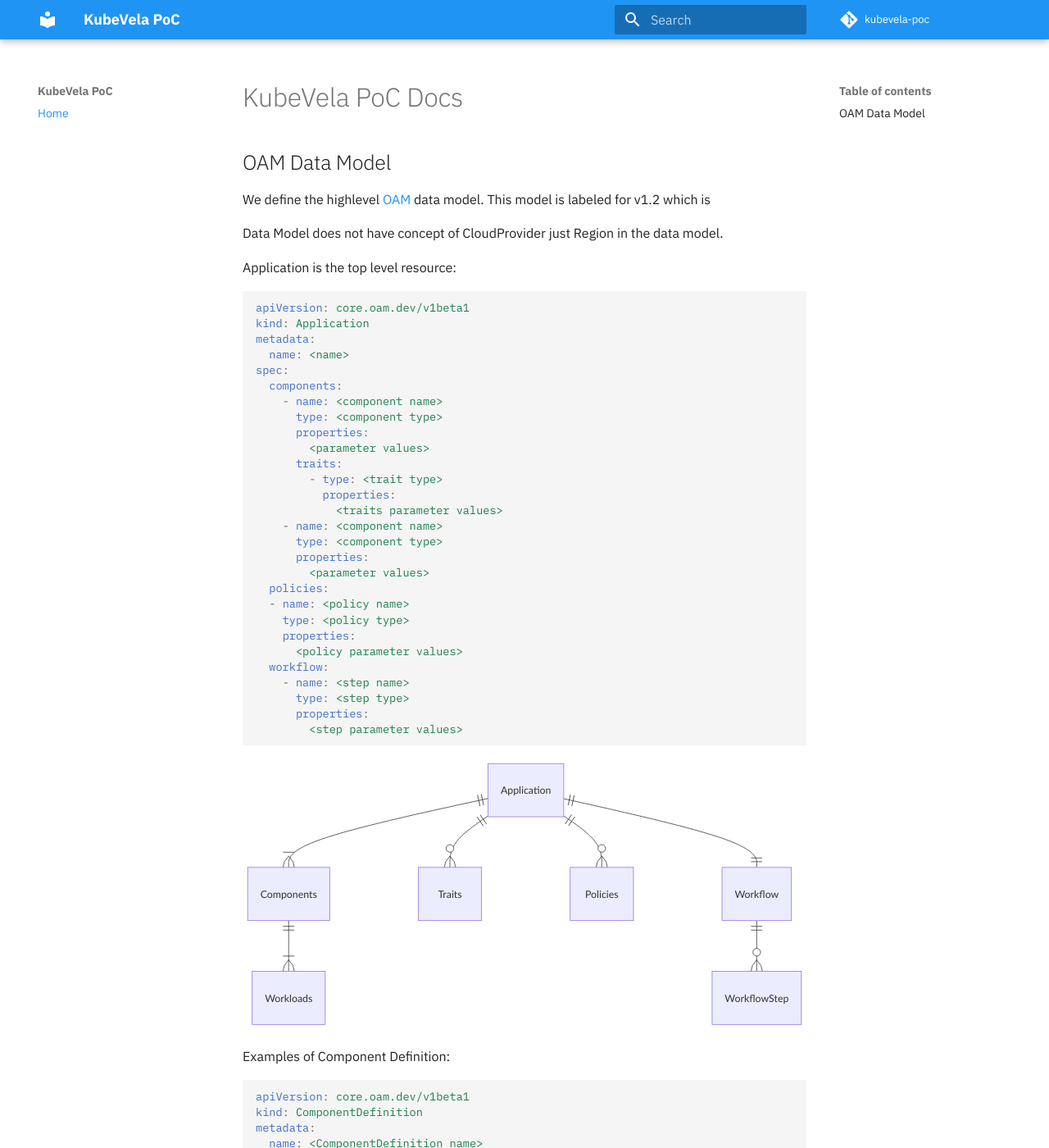
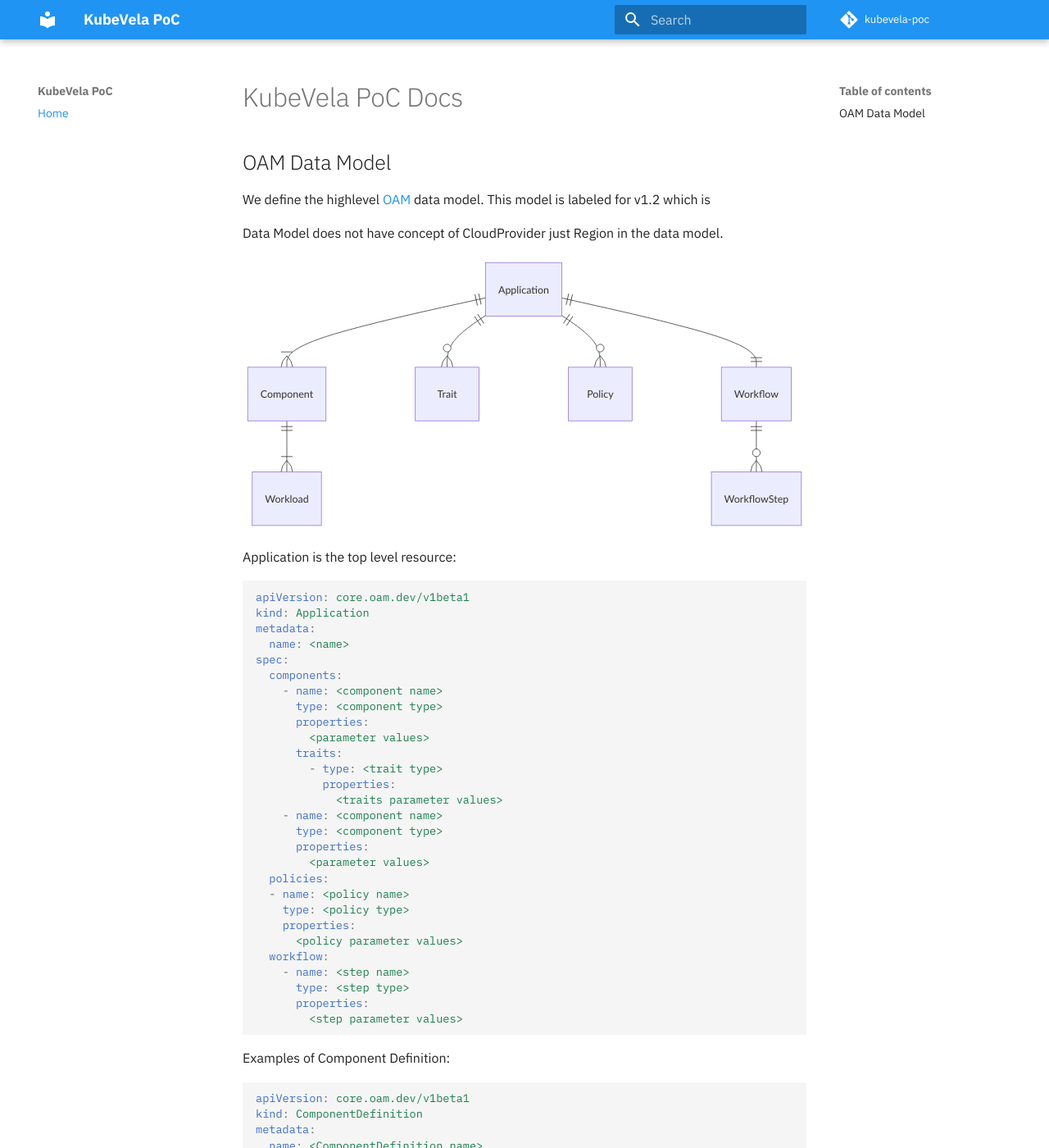
Before and after one commit to seizadi/kubevela-poc, an MkDocs documentation site: the page built from docs/index.md, in a window 1280 px wide and 1400 px high. Shown: the whole window at 82% size. Built offline with MkDocs 1.6.1 and Material for MkDocs 9.7.7, drawn with Linux system fonts in a browser that asks for light colours; comment, search, counter and statistics services are not loaded.

Commit message:
update doc

````diff
--- a/docs/index.md
+++ b/docs/index.md
@@ -7,6 +7,16 @@
 data model. This model is labeled for v1.2 which is
 
 Data Model does not have concept of CloudProvider just Region in the data model.
+
+```mermaid
+erDiagram
+    Application ||--|{ Component : ""
+    Application ||--o{ Trait : ""
+    Component ||--|{ Workload : ""
+    Application ||--o{ Policy : ""
+    Application ||--|| Workflow : ""
+    Workflow ||--o{ WorkflowStep : ""
+```
 
 Application is the top level resource:
 ```yaml
@@ -38,16 +48,6 @@
       type: <step type>
       properties:
         <step parameter values>
-```
-
-```mermaid
-erDiagram
-    Application ||--|{ Components : ""
-    Application ||--o{ Traits : ""
-    Components ||--|{ Workloads : ""
-    Application ||--o{ Policies : ""
-    Application ||--|| Workflow : ""
-    Workflow ||--o{ "WorkflowStep" : ""
 ```
 
 Examples of Component Definition:
````
